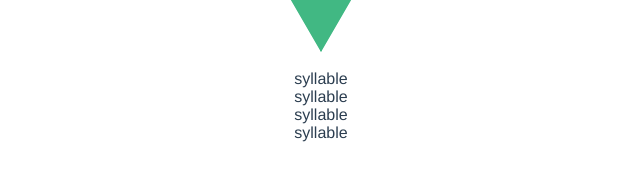
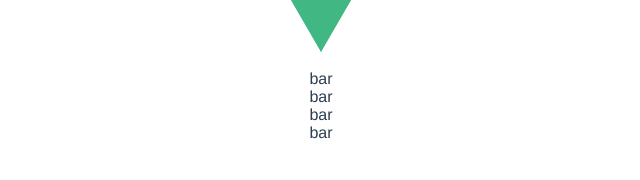
Before and after one commit to inallylin/rhythm, a Vue app: page / in a window 1280 px wide. Shown: the part 194-374 px from the top of the page, without its empty margins (319-959 px from the left). Built offline with nearby package versions, Linux system fonts and the light colour scheme; the HTML template or start-up script is replaced by a standard one.

Commit message:
fix init

```diff
--- a/src/App.vue
+++ b/src/App.vue
@@ -1,10 +1,10 @@
 <template>
   <img alt="Vue logo" src="./assets/logo.png" />
-  <syllable v-for="i in 4" />
+  <bar v-for="i in 4" />
 </template>
 
 <script setup>
-import syllable from './components/syllable.vue'
+import bar from './components/bar.vue'
 </script>
 
 <style>
--- /dev/null
+++ b/src/components/bar.vue
@@ -0,0 +1,5 @@
+<template>
+  <div class="bar">
+    bar
+  </div>
+</template>
--- a/src/components/syllable.vue
+++ /dev/null
@@ -1,5 +0,0 @@
-<template>
-  <div class="syllable">
-    syllable
-  </div>
-</template>
--- /dev/null
+++ b/src/main.js
@@ -0,0 +1,4 @@
+import { createApp } from 'vue'
+import App from './App.vue'
+
+createApp(App).mount('#app')
--- a/vite.config.js
+++ b/vite.config.js
@@ -9,7 +9,6 @@ import nodeResolve from 'rollup-plugin-node-resolve'
  * @type {import('vite').UserConfig}
  */
 export default {
-  input: 'main.coffee',
   plugins: [
     vue(),
     sass(),
@@ -20,9 +19,9 @@ export default {
     })
   ],
   server: {
-    host: '0.0.0.0',
+    host: 'localhost',
     hmr: {
-      port: 443,
+      // port: 443,
     }
   }
 }
```
